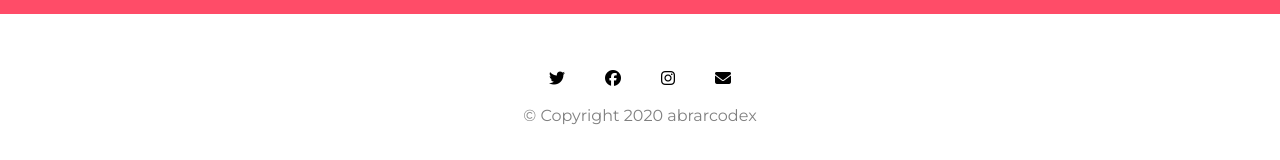
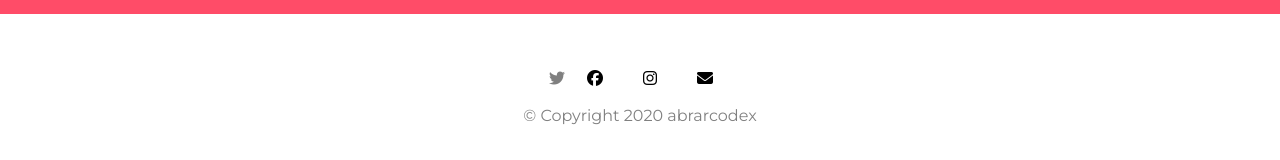
Before and after one commit to abrarcodex/CodeX, a plain HTML site: page index.html in a window 1280 px wide. Shown: the part 2553-2713 px from the top of the page. Drawn offline with nearby package versions, Linux system fonts and the light colour scheme.

Commit message:
Update index.html

```diff
--- a/index.html
+++ b/index.html
@@ -244,7 +244,7 @@ font-family: 'Ubuntu', sans-serif; -->
   <footer id="footer">
 
     <div class="footer text center">
-      <i class="fab fa-twitter fabf"></i>
+      <i class="fab fa-twitter "></i>
       <i class="fab fa-facebook-f fabf"></i>
       <i class="fab fa-instagram fabf"></i>
       <i class="fas fa-envelope fabf" style="hover"></i>
```
